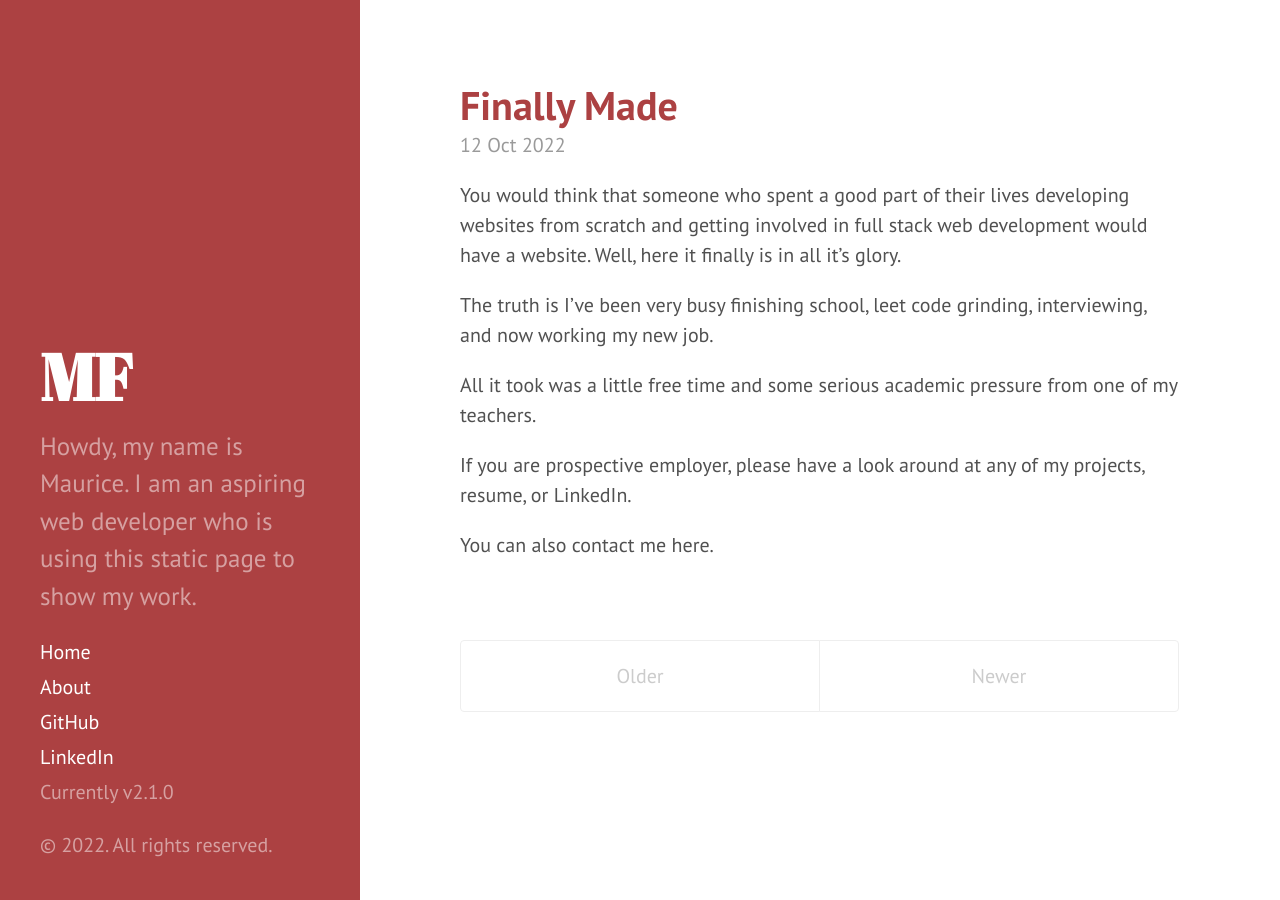
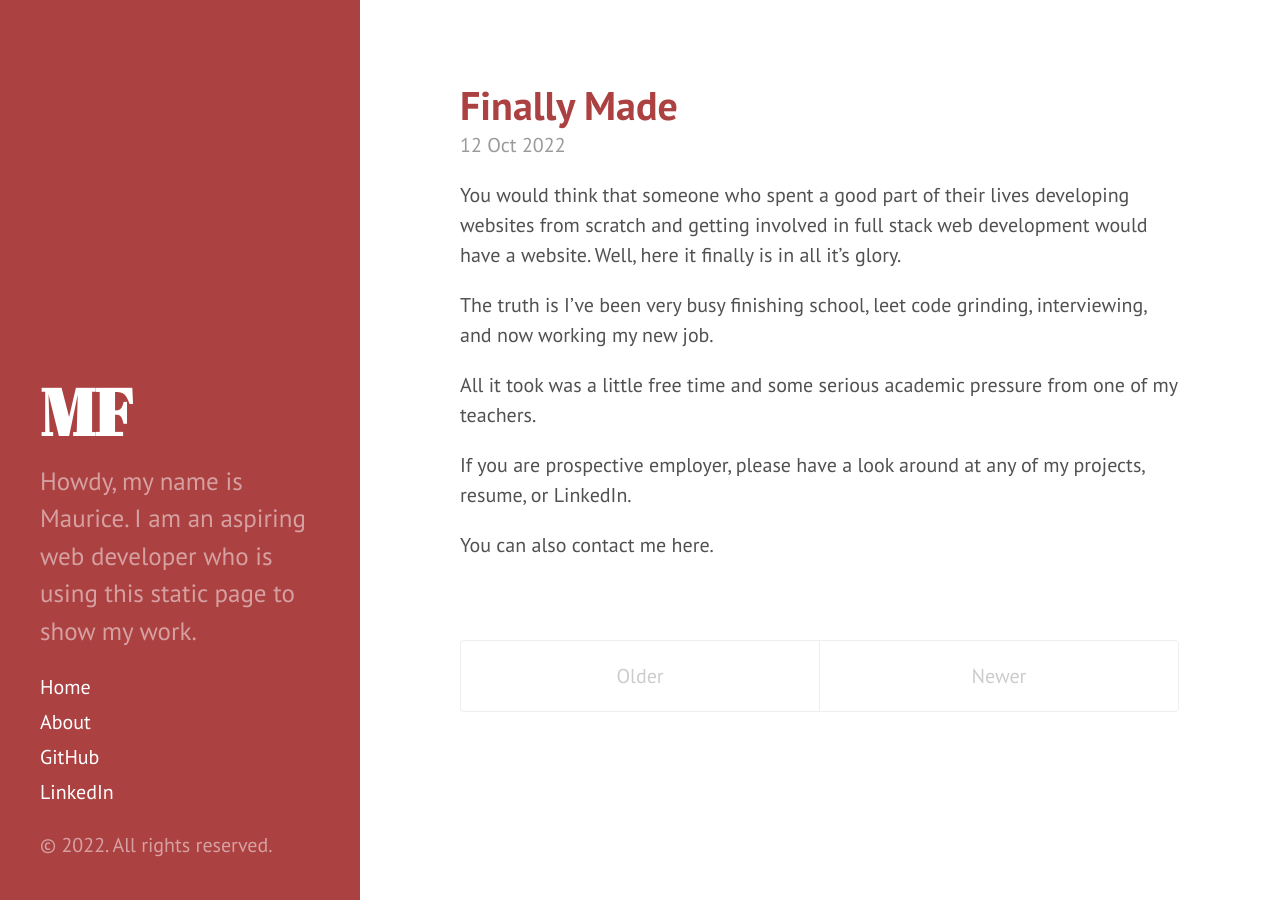
Before and after one commit to Maudi84/static_mf, a Jekyll site: the page built from index.html, in a window 1280 px wide. Built offline with Jekyll 4.4.1, drawn with Linux system fonts in a browser that asks for light colours; the list of posts is cut into pages by our own code.

Commit message:
Update sidebar.html

```diff
--- a/_includes/sidebar.html
+++ b/_includes/sidebar.html
@@ -26,9 +26,8 @@
         {% endif %}
       {% endfor %}
 
-      <a class="sidebar-nav-item" href="{{ https://github.com/maudi84 }}">GitHub</a>
-      <a class="sidebar-nav-item" href="{{ https://www.linkedin.com/in/maudi84 }}">LinkedIn</a>
-      <span class="sidebar-nav-item">Currently v{{ site.version }}</span>
+      <a class="sidebar-nav-item" href=" https://github.com/maudi84 ">GitHub</a>
+      <a class="sidebar-nav-item" href=" https://www.linkedin.com/in/maudi84 ">LinkedIn</a>
     </nav>
 
     <p>&copy; {{ site.time | date: '%Y' }}. All rights reserved.</p>
```
